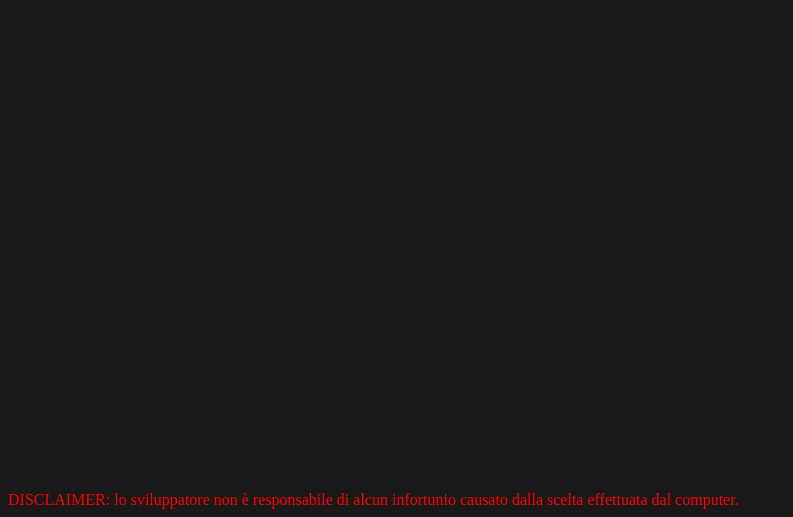
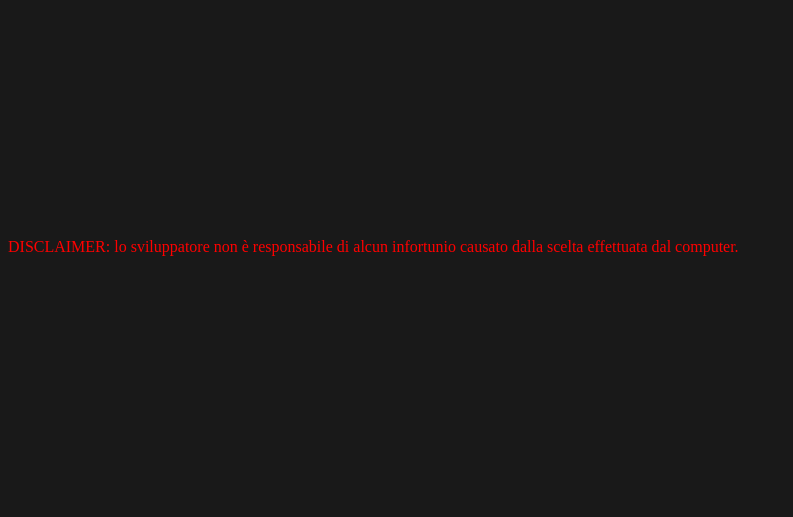
Before and after one commit to mazz0ni/mazz0ni.github.io, a PHP site: page / in a window 1280 px wide. Shown: the part 740-1257 px from the top of the page, without its empty margins (0-793 px from the left). After the commit the page ends 996 px from the top, so only its background shows below. Run offline with PHP 8.4, Linux system fonts and the light colour scheme.

Commit message:
Update styleindex.css

```diff
--- a/styleindex.css
+++ b/styleindex.css
@@ -10,7 +10,7 @@ article{
 }
 footer{
     color: red;
-    margin-top: 80%;
+    margin-top: 60%;
 }
 table{
     border: solid;
```
